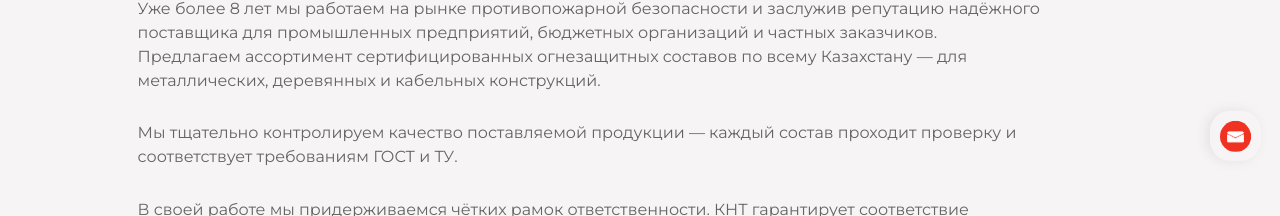
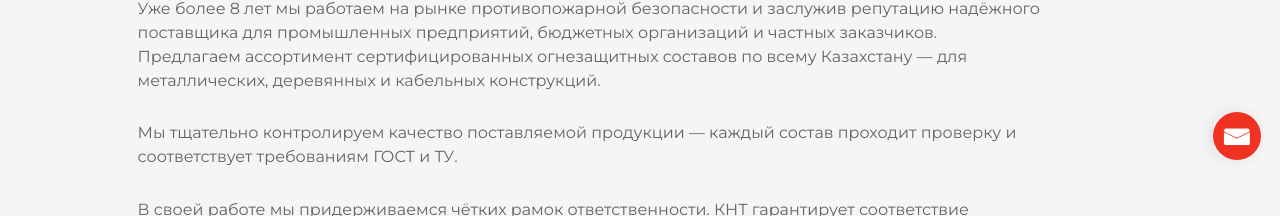
Before and after one commit to k1lst1x/knt-ognezaschita, a Django app: page /about in a window 1280 px wide. Shown: the part 584-800 px from the top of the page. Run offline with Django 5.2, Linux system fonts and the light colour scheme; data that the repository does not hold is empty; some libraries are stand-ins or nearby versions.

Commit message:
Add anchor to catalog section and update button links
Updated 'ВЫБРАТЬ СОСТАВ' buttons in about.html and header.html to link directly to the #catalog section on the landing page. Added id="catalog" to the relevant div in landing_index.html. Also added styles for .contact-button-fixed in base.html for improved button appearance.

```diff
--- a/templates/about.html
+++ b/templates/about.html
@@ -48,7 +48,7 @@
       </ul>
     </div>
   </div>
-  <a href="{% url 'landing_index' %}" class="btn btn-danger btn-lg rounded-pill btn-rounded btn-lg-custom" style="margin-top: 2zem;">ВЫБРАТЬ СОСТАВ</a>
+  <a href="{% url 'landing_index' %}#catalog" class="btn btn-danger btn-lg rounded-pill btn-rounded btn-lg-custom">ВЫБРАТЬ СОСТАВ</a>
 </div>
 </div>
 
--- a/templates/base.html
+++ b/templates/base.html
@@ -198,13 +198,25 @@
   }
 }
 @media (max-width: 768px) {
-html {
-  scroll-behavior: smooth;
+  html {
+    scroll-behavior: smooth;
+  }
 }
+.contact-button-fixed {
+  width: 60px;
+  height: 60px;
+  padding: 0;
+  font-size: 1.5rem;
+  display: flex;
+  align-items: center;
+  justify-content: center;
 }
+.contact-button-fixed svg {
+  width: 60px;
+  height: 60px;
+}
+
 </style>
-
-
   </head>
   <body>
 
--- a/templates/includes/header.html
+++ b/templates/includes/header.html
@@ -472,7 +472,7 @@ document.addEventListener('DOMContentLoaded', function() {
           </p>
           <div class="d-flex flex-column flex-sm-row gap-5 justify-content-center mt-20">
             <div class="d-flex flex-column flex-sm-row gap-5 justify-content-center">
-                <a href="{% url 'landing_index' %}" class="btn btn-danger btn-lg rounded-pill btn-rounded btn-lg-custom">ВЫБРАТЬ СОСТАВ</a>
+                <a href="{% url 'landing_index' %}#catalog" class="btn btn-danger btn-lg rounded-pill btn-rounded btn-lg-custom">ВЫБРАТЬ СОСТАВ</a>
                 <a href="{% static 'files/Каталог ООО ПОЛИХИМ-Д.pdf' %}" target="_blank" class="btn btn-link text-white btn-lg rounded-pill btn-rounded btn-lg-custom text-decoration-none catalog-btn-border">КАТАЛОГ PDF
                   <i class="bi bi-download ms-3"></i>
                 </a>
--- a/templates/landing_index.html
+++ b/templates/landing_index.html
@@ -7,7 +7,7 @@
     {% regroup products by category as categories_list %}
 
     {% for cat in categories_list %}
-      <div class="mb-5">
+      <div class="mb-5" id="catalog">
         <div class="d-flex align-items-center mb-4">
           <h2 class="h3 me-3 mb-4 " style="font-size:1.7rem; font-weight:400; margin-bottom:2.5rem;">
             Огнезащитные краски для <span style="color:#e74c3c;">{{ cat.grouper.title_in_list }}</span>
```
